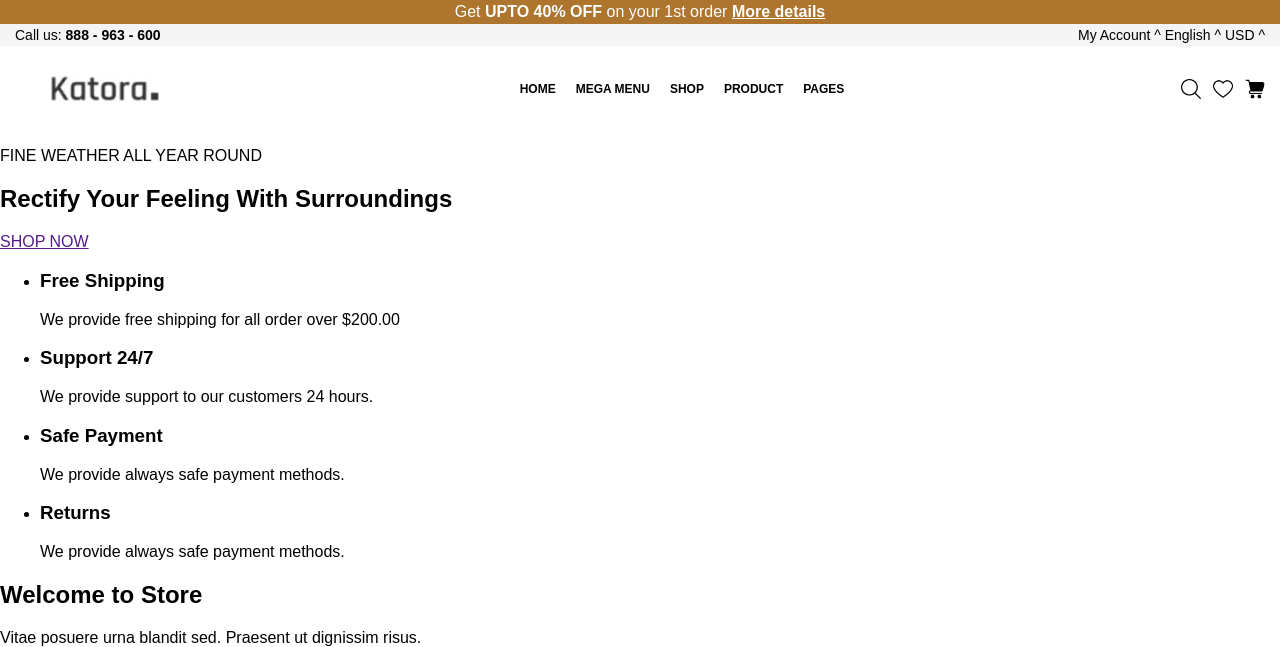
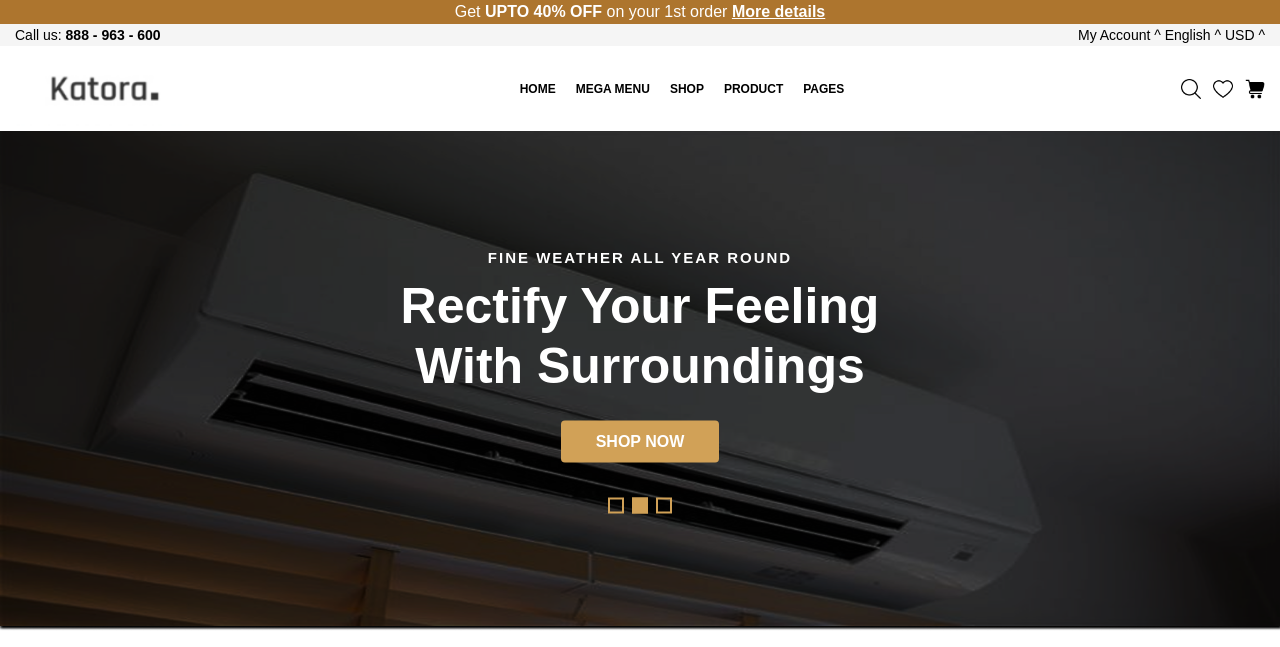
Before and after one commit to OlgaGarciaQuintana/dise-o-figma-real, a plain HTML site: page index.html in a window 1280 px wide. Shown: the top 647 px of the page. Drawn offline with Linux system fonts and the light colour scheme.

Commit message:
imagen seccion 1

```diff
--- a/index.html
+++ b/index.html
@@ -22,7 +22,7 @@
             <p>My Account ^ English ^ USD ^</p>
         </div>
 
-    <div class="header-main">
+        <div class="imagen-header">
             <img class="logo" src="imagenes/katora.png" alt="katora">
 
             <nav>
@@ -48,11 +48,22 @@
     <main>
 
         <!-- SECCION 1 -->
-        <section>
-            <p>FINE WEATHER ALL YEAR ROUND</p>
-            <h1>Rectify Your Feeling With Surroundings</h1>
-            <a href="">SHOP NOW</a>
+        <section class="seccion1">
+            <img src="imagenes/seccion1.png" alt="ImgSeccion1">
+
+            <div class="contenido">
+                <p class="titulo">FINE WEATHER ALL YEAR ROUND</p>
+                <h1>Rectify Your Feeling<br>With Surroundings</h1>
+                <a class="boton" href="">SHOP NOW</a>
+
+                <div class="cuadrados">
+                    <span></span>
+                    <span class="activo"></span>
+                    <span></span>
+                </div>
+            </div>
         </section>
+
 
         <section>
             <ul>
--- a/style.css
+++ b/style.css
@@ -43,7 +43,7 @@ header {
 }
 
 /* CONTENEDOR PRINCIPAL DEL HEADER */
-.header-main {
+.imagen-header {
   display: flex;
   align-items: center;
   justify-content: space-between;
@@ -96,3 +96,73 @@ header .icons {
 .bloque {
   padding: 5px;
 }
+
+/* MAIN */
+
+.seccion1 {
+  position: relative;
+  width: 100%;
+  overflow: hidden;
+}
+
+.seccion1 img {
+  width: 100%;
+  height: 500px;
+  display: block;
+  filter: brightness(50%);
+}
+
+.seccion1 .contenido {
+  position: absolute;
+  top: 50%;
+  left: 50%;
+  transform: translate(-50%, -50%);
+  text-align: center;
+  color: white;
+  width: 90%;
+  max-width: 900px;
+}
+
+.seccion1 .titulo {
+  font-size: 15px;
+  letter-spacing: 2px;
+  font-weight: bold;
+  margin: 0 0 10px;
+}
+
+.seccion1 h1 {
+  font-size: 50px;
+  margin: 0 0 25px;
+  line-height: 1.2;
+  font-weight: 900;
+}
+
+/* BOTÓN */
+.seccion1 .boton {
+  background-color: #d1a157;
+  color: white;
+  padding: 12px 35px;
+  text-decoration: none;
+  font-weight: bold;
+  border-radius: 4px;
+  display: inline-block;
+  margin-bottom: 35px;
+}
+
+/* PUNTOS */
+.seccion1 .cuadrados {
+  display: flex;
+  justify-content: center;
+  gap: 8px;
+}
+
+.seccion1 .cuadrados span {
+  width: 12px;
+  height: 12px;
+  border: 2px solid #d1a157;;
+  display: inline-block;
+}
+
+.seccion1 .cuadrados .activo {
+  background-color: #d1a157;
+}
```
Lines whose indentation alone changed are shown as unchanged.
